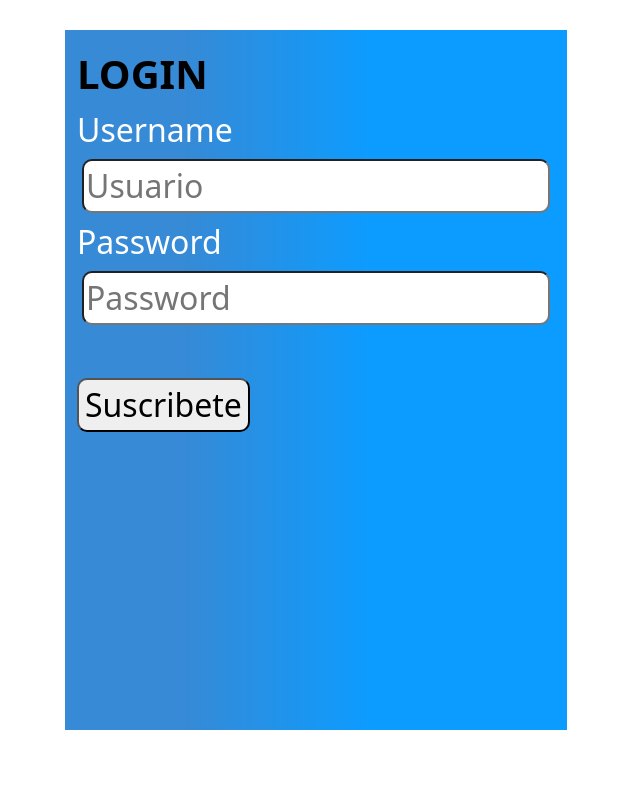
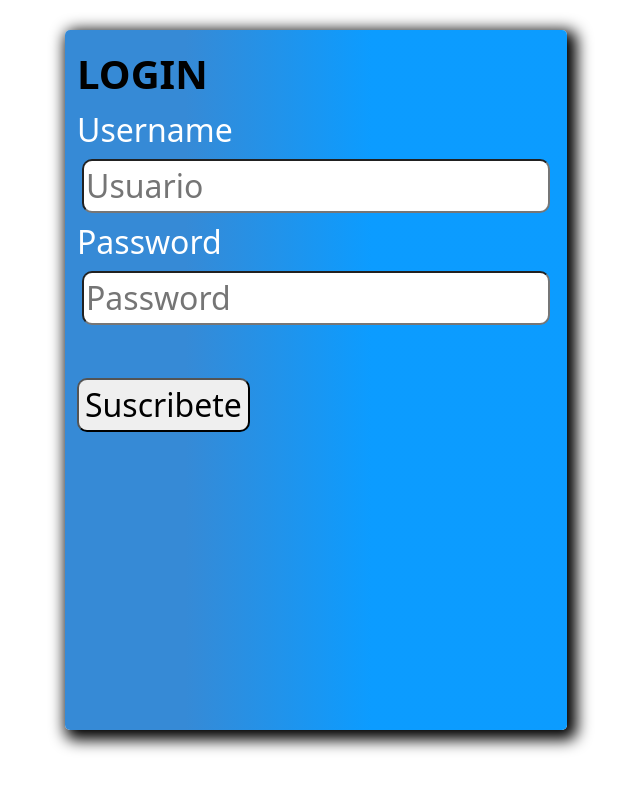
Before and after one commit to LuisVera1/Reto-React18g, a React (Create React App) app: page /login in a window 1280 px wide. Shown: the top 790 px of the page, without its empty margins (324-964 px from the left). Built offline with nearby package versions, Linux system fonts and the light colour scheme.

Commit message:
add style input

```diff
--- a/package.json
+++ b/package.json
@@ -6,6 +6,7 @@
     "@testing-library/jest-dom": "^5.16.4",
     "@testing-library/react": "^13.3.0",
     "@testing-library/user-event": "^13.5.0",
+    "bcrypt": "^5.0.1",
     "bootstrap": "^5.1.3",
     "firebase": "^9.8.4",
     "react": "^18.2.0",
--- a/src/pages/Login/Login.css
+++ b/src/pages/Login/Login.css
@@ -5,6 +5,9 @@ div {
   margin-top: 30px;
   padding: 20px;
   height: 700px;
+  border-radius: 5px;
+  -webkit-box-shadow: 5px 5px 15px 5px #000000;
+  box-shadow: 5px 5px 15px 5px #000000;
   background: rgb(54, 138, 214);
   background: linear-gradient(
     90deg,
--- a/src/services/users.js
+++ b/src/services/users.js
@@ -8,20 +8,20 @@ const generateConfig = (body) => {
   };
 };
 
-export const create = async (body) => {
+export const createUser = async (body) => {
   const requestConfig = generateConfig(body);
   const response = await fetch(
-    "https://poised-shift-162315-default-rtdb.firebaseio.com/.json",
+    "https://poised-shift-162315-default-rtdb.firebaseio.com/users/.json",
     requestConfig
   );
   const data = await response.json();
   return data;
 };
 
-export const createUser = async (body) => {
+export const create = async (body) => {
   const requestConfig = generateConfig(body);
   const response = await fetch(
-    "https://poised-shift-162315-default-rtdb.firebaseio.com/users/.json",
+    "https://poised-shift-162315-default-rtdb.firebaseio.com/.json",
     requestConfig
   );
   const data = await response.json();
```
Also changed, not shown: 1 other file (tests, documents, lock files or other folders).
